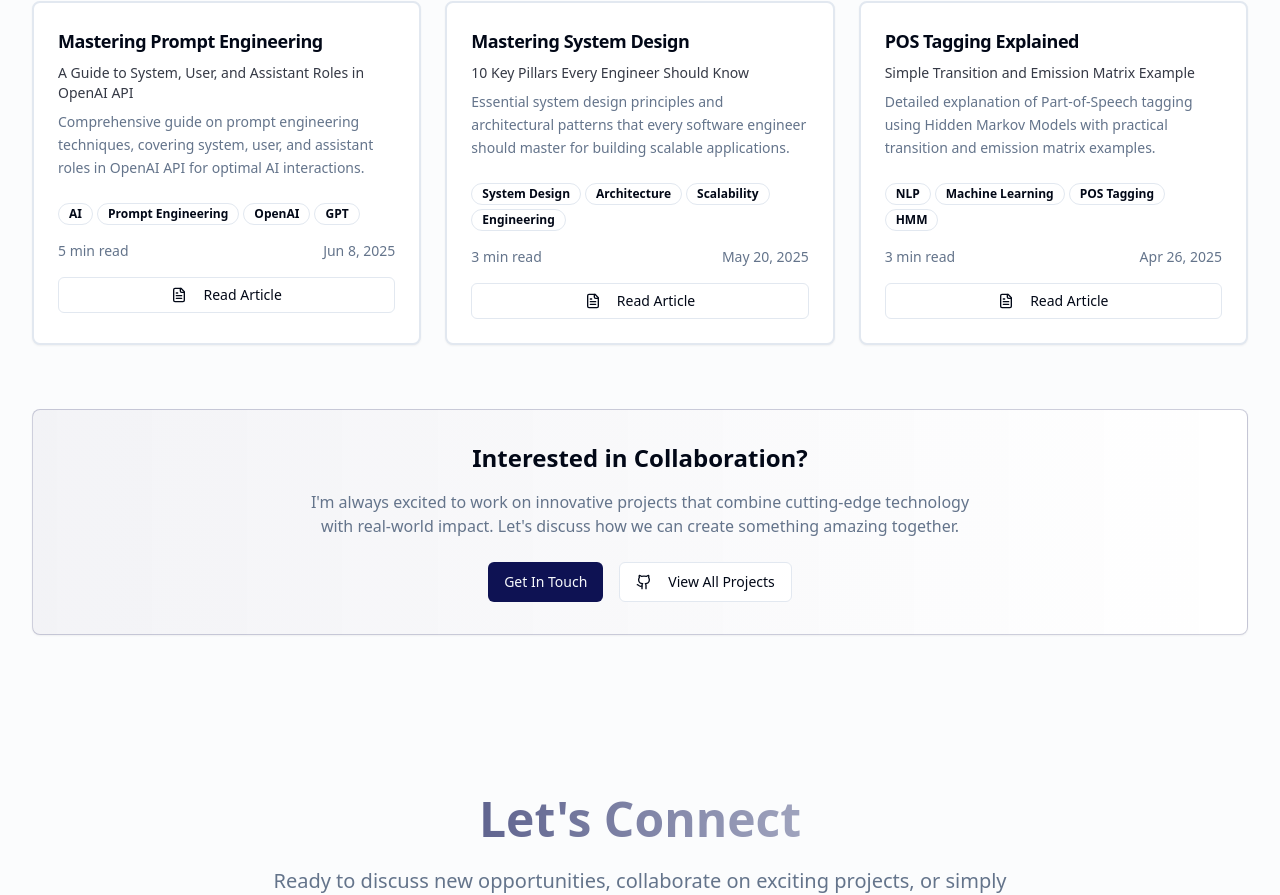
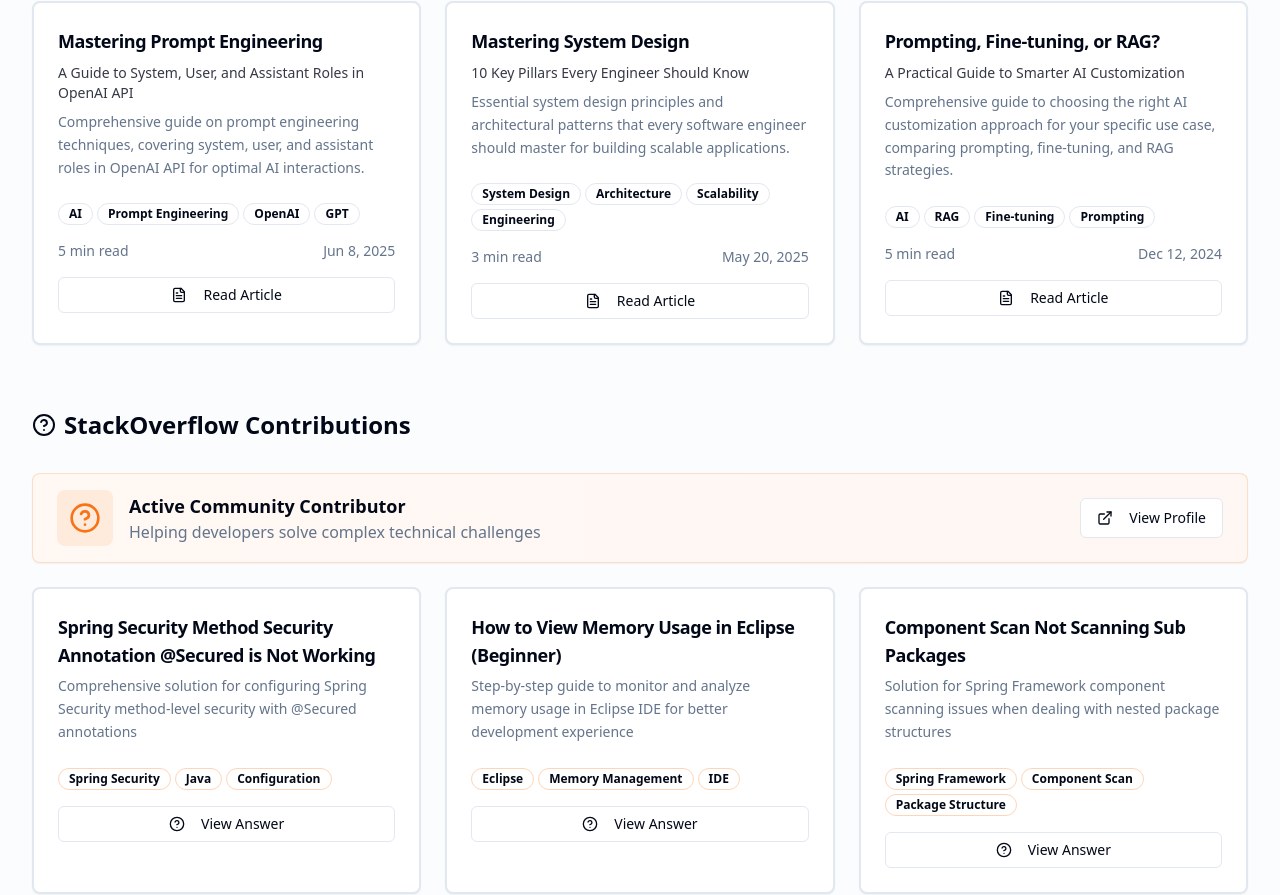
Before and after one commit to MudassarHakim/mudassar-hakim-site, a React (Vite) app: page / in a window 1280 px wide. Shown: the part 6782-7677 px from the top of the page. Built offline with nearby package versions, Linux system fonts and the light colour scheme.

Commit message:
Add Stack Overflow and update publications
Add a Stack Overflow section with highlighted posts and update the POS Tagging Explained article to a new Medium publication.

```diff
--- a/src/components/Projects.tsx
+++ b/src/components/Projects.tsx
@@ -1,4 +1,4 @@
-import { ExternalLink, Github, Play, FileText, Brain, TrendingUp, Code, Database, MessageSquare } from 'lucide-react';
+import { ExternalLink, Github, Play, FileText, Brain, TrendingUp, Code, Database, MessageSquare, HelpCircle } from 'lucide-react';
 import { Card, CardContent, CardDescription, CardHeader, CardTitle } from '@/components/ui/card';
 import { Badge } from '@/components/ui/badge';
 import { Button } from '@/components/ui/button';
@@ -94,13 +94,34 @@ const Projects = () => {
       tags: ["System Design", "Architecture", "Scalability", "Engineering"]
     },
     {
-      title: "POS Tagging Explained",
-      subtitle: "Simple Transition and Emission Matrix Example",
-      description: "Detailed explanation of Part-of-Speech tagging using Hidden Markov Models with practical transition and emission matrix examples.",
-      readTime: "3 min read",
-      date: "Apr 26, 2025",
-      url: "https://medium.com/@mudassar.hakim/pos-tagging-simple-transition-and-emission-matrix-example-dc9d634b9edf",
-      tags: ["NLP", "Machine Learning", "POS Tagging", "HMM"]
+      title: "Prompting, Fine-tuning, or RAG?",
+      subtitle: "A Practical Guide to Smarter AI Customization",
+      description: "Comprehensive guide to choosing the right AI customization approach for your specific use case, comparing prompting, fine-tuning, and RAG strategies.",
+      readTime: "5 min read",
+      date: "Dec 12, 2024",
+      url: "https://medium.com/@mudassar.hakim/prompting-fine-tuning-or-rag-a-practical-guide-to-smarter-ai-customization-f1ed479534f3",
+      tags: ["AI", "RAG", "Fine-tuning", "Prompting"]
+    }
+  ];
+
+  const stackOverflowPosts = [
+    {
+      title: "Spring Security Method Security Annotation @Secured is Not Working",
+      description: "Comprehensive solution for configuring Spring Security method-level security with @Secured annotations",
+      url: "https://stackoverflow.com/questions/31186826/spring-security-method-security-annotation-secured-is-not-working-java-con/31187395#31187395",
+      tags: ["Spring Security", "Java", "Configuration"]
+    },
+    {
+      title: "How to View Memory Usage in Eclipse (Beginner)",
+      description: "Step-by-step guide to monitor and analyze memory usage in Eclipse IDE for better development experience",
+      url: "https://stackoverflow.com/questions/31254187/how-to-view-memory-usage-in-eclipse-beginner/31255323#31255323",
+      tags: ["Eclipse", "Memory Management", "IDE"]
+    },
+    {
+      title: "Component Scan Not Scanning Sub Packages",
+      description: "Solution for Spring Framework component scanning issues when dealing with nested package structures",
+      url: "https://stackoverflow.com/questions/37915751/component-scan-not-scanning-sub-packages/37916238#37916238",
+      tags: ["Spring Framework", "Component Scan", "Package Structure"]
     }
   ];
 
@@ -279,6 +300,69 @@ const Projects = () => {
           </div>
         </div>
 
+        {/* StackOverflow Contributions */}
+        <div className="mt-16">
+          <h3 className="text-2xl font-bold mb-8 flex items-center gap-2">
+            <HelpCircle className="h-6 w-6" />
+            StackOverflow Contributions
+          </h3>
+          <div className="mb-6">
+            <Card className="bg-gradient-to-r from-orange-500/5 to-orange-600/5 border-orange-500/20">
+              <CardContent className="py-4">
+                <div className="flex items-center gap-4">
+                  <div className="p-3 rounded-lg bg-orange-500/10">
+                    <HelpCircle className="h-8 w-8 text-orange-500" />
+                  </div>
+                  <div>
+                    <h4 className="text-lg font-semibold">Active Community Contributor</h4>
+                    <p className="text-muted-foreground">Helping developers solve complex technical challenges</p>
+                  </div>
+                  <div className="ml-auto">
+                    <Button variant="outline" asChild>
+                      <a href="https://stackoverflow.com/users/1685051/mudassar" target="_blank" rel="noopener noreferrer">
+                        <ExternalLink className="h-4 w-4 mr-2" />
+                        View Profile
+                      </a>
+                    </Button>
+                  </div>
+                </div>
+              </CardContent>
+            </Card>
+          </div>
+          <div className="grid md:grid-cols-1 lg:grid-cols-2 xl:grid-cols-3 gap-6">
+            {stackOverflowPosts.map((post, index) => (
+              <Card key={index} className="group hover:shadow-lg transition-all duration-300 border-2 hover:border-orange-500/20">
+                <CardHeader>
+                  <CardTitle className="text-lg group-hover:text-orange-500 transition-colors line-clamp-2">
+                    {post.title}
+                  </CardTitle>
+                  <CardDescription className="text-sm leading-relaxed">
+                    {post.description}
+                  </CardDescription>
+                </CardHeader>
+                <CardContent>
+                  <div className="space-y-4">
+                    <div className="flex flex-wrap gap-1">
+                      {post.tags.map((tag, tagIndex) => (
+                        <Badge key={tagIndex} variant="outline" className="text-xs border-orange-500/30">
+                          {tag}
+                        </Badge>
+                      ))}
+                    </div>
+
+                    <Button variant="outline" size="sm" asChild className="w-full hover:bg-orange-500/5">
+                      <a href={post.url} target="_blank" rel="noopener noreferrer">
+                        <HelpCircle className="h-4 w-4 mr-2" />
+                        View Answer
+                      </a>
+                    </Button>
+                  </div>
+                </CardContent>
+              </Card>
+            ))}
+          </div>
+        </div>
+
         {/* Call to Action */}
         <div className="text-center mt-16">
           <Card className="bg-gradient-to-r from-primary/5 to-primary-dark/5 border-primary/20">
```
